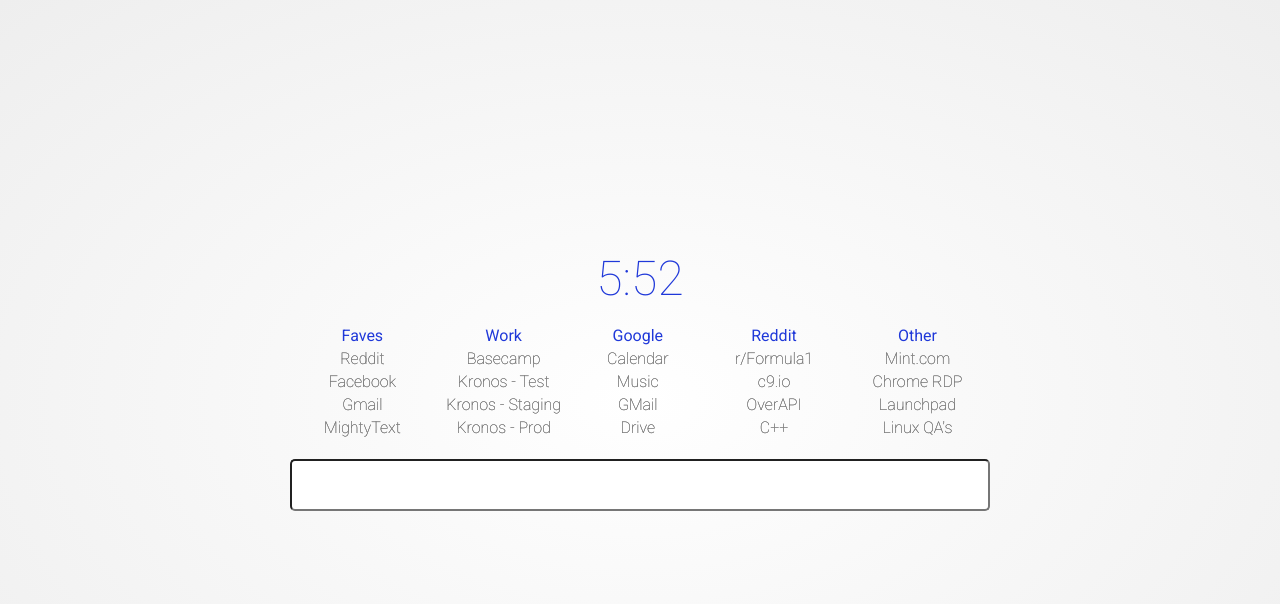
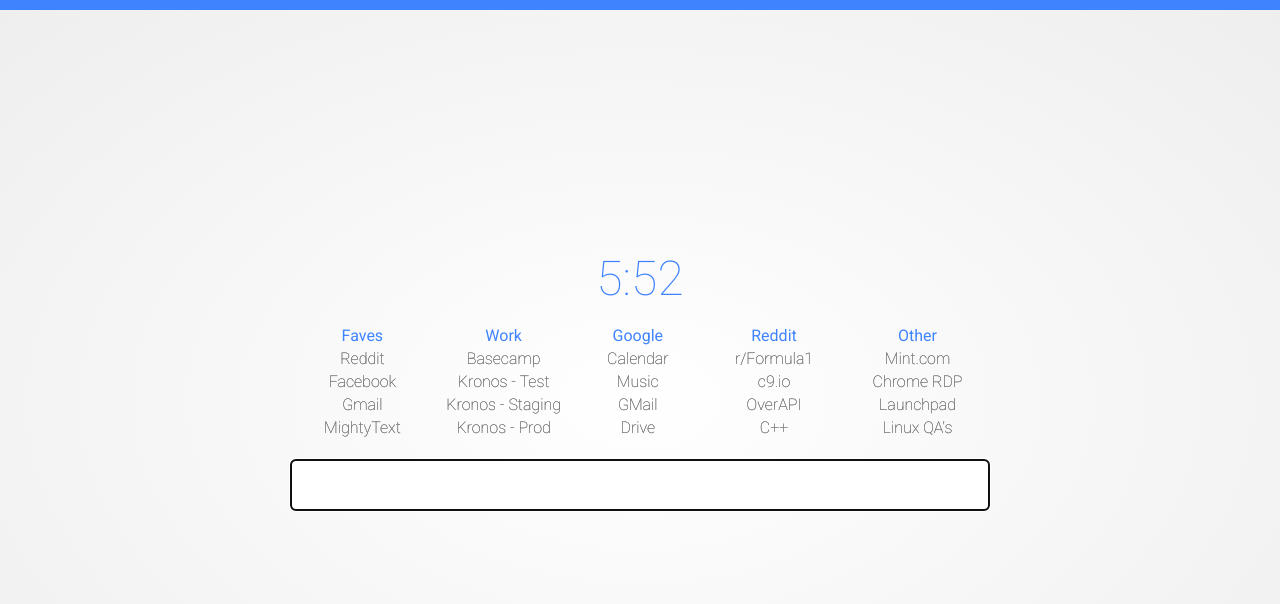
Before and after one commit to rjpiston/startPage, a plain HTML site: page index.html in a window 1280 px wide. Drawn offline with nearby package versions, Linux system fonts and the light colour scheme.

Commit message:
added search box functionality. Separated stylesheet. add jquery library

```diff
--- a/index.html
+++ b/index.html
@@ -1,54 +1,21 @@
 <html>
+
 <head>
     <title>start</title>
     <link rel="shortcut icon" type="image/gif" href="<!--INSERT IMG URL HERE>-->" />
     <link href='http://fonts.googleapis.com/css?family=Roboto:400,100,300' rel='stylesheet' type='text/css'>
     <link rel="stylesheet" type="text/css" href="styles.css">
-		<style type="text/css">
-				body {
-			background : #ffffff;
-			background : radial-gradient(ellipse at center, #ffffff 0%, #eee 100%);
-			background : -moz-radial-gradient(#eee, #fff);
-			}
-			.keepcentered {
-			position : absolute;
-			left : 50%;
-			top : 50%;
-			width : 700px;
-			height : 300px;
-			margin-left : -350px;
-			margin-top : -150px;
-			font-weight : 100;
-			}
-			body {
-			font-family: 'Roboto', sans-serif;
-			font-style : normal;
-			color : #1f38d9; // Change this to change the color of the colored font on the page.
-			margin : 5px;
-			}
-			td, tr {
-			width: 1000px;
-			text-align: center;
-			//border:1px solid black;
-			}
-			a {
-			font-weight: 100;
-			color : #999;
-			}
-			a:hover{
-			color: black;
-			}
-			a:link {
-			text-decoration : none;
-			text-shadow: 0px 0px 0px #000;
-			}
-</style>
+    <script src="//ajax.googleapis.com/ajax/libs/jquery/2.1.1/jquery.min.js"></script>
 </head>
 
 <body onload="updateClock()">
+    <div id="topBar"></div>
     <div class="keepcentered">
-			<center><font size=72><div id="time"></div></font></center>
-			<p><center>
+
+        <center><font size=72><div id="time"></div></font>
+        </center>
+        <p>
+            <center>
 
                 <table width="100%" border="0px">
                     <tr>
@@ -59,55 +26,85 @@
                         <td>Other</td>
                     </tr>
                     <tr>
-					<td><a href="http://www.Reddit.com" target="_blank">Reddit</a></td>
-					<td><a href="https://glacierdigitalcorp.basecamphq.com/" target="_blank">Basecamp</a></td>
-					<td><a href="http://calendar.google.com">Calendar</a></td>
-					<td><a href="http://www.reddit.com/r/formula1/" target="_blank">r/Formula1</a></td>
-					<td><a href="http://www.mint.com">Mint.com</a></td>
+                        <td><a href="http://www.Reddit.com" target="_blank">Reddit</a>
+                        </td>
+                        <td><a href="https://glacierdigitalcorp.basecamphq.com/" target="_blank">Basecamp</a>
+                        </td>
+                        <td><a href="http://calendar.google.com">Calendar</a>
+                        </td>
+                        <td><a href="http://www.reddit.com/r/formula1/" target="_blank">r/Formula1</a>
+                        </td>
+                        <td><a href="http://www.mint.com">Mint.com</a>
+                        </td>
                     </tr>
                     <tr>
-					<td><a href="https://www.facebook.com" target="_blank">Facebook</a></td>
-					<td><a href="http://kronos.test.glacier-digital.com/login.html?ref=/home.html" target="_blank">Kronos - Test</a></td>
-					<td><a href="http://play.google.com/music">Music</a></td>
-					<td><a href="http://www.c9.io">c9.io</a></td>
-					<td><a href="chrome-extension://gbchcmhmhahfdphkhkmpfmihenigjmpp/main.html">Chrome RDP</a></td>
+                        <td><a href="https://www.facebook.com" target="_blank">Facebook</a>
+                        </td>
+                        <td><a href="http://kronos.test.glacier-digital.com/login.html?ref=/home.html" target="_blank">Kronos - Test</a>
+                        </td>
+                        <td><a href="http://play.google.com/music">Music</a>
+                        </td>
+                        <td><a href="http://www.c9.io">c9.io</a>
+                        </td>
+                        <td><a href="chrome-extension://gbchcmhmhahfdphkhkmpfmihenigjmpp/main.html">Chrome RDP</a>
+                        </td>
                     </tr>
                     <tr>
-					<td><a href="https://mail.google.com" target="_blank">Gmail</a></td>
-					<td><a href="https://css1.kronos.staging02.aumbry.com/login.html?ref=/home.html">Kronos - Staging</a></td>
-					<td><a href="http://www.gmail.com">GMail</a></td>
-					<td><a href="http://www.overapi.com">OverAPI</a></td>
-					<td><a href="http://www.launchpad.net">Launchpad</a></td>
+                        <td><a href="https://mail.google.com" target="_blank">Gmail</a>
+                        </td>
+                        <td><a href="https://css1.kronos.staging02.aumbry.com/login.html?ref=/home.html">Kronos - Staging</a>
+                        </td>
+                        <td><a href="http://www.gmail.com">GMail</a>
+                        </td>
+                        <td><a href="http://www.overapi.com">OverAPI</a>
+                        </td>
+                        <td><a href="http://www.launchpad.net">Launchpad</a>
+                        </td>
                     </tr>
                     <tr>
-					<td><a href="https://mightytext.net/web6/" target="_blank">MightyText</a></td>
-					<td><a href="https://css1.kronos.staging.aumbry.com/login.html?ref=/home.html">Kronos - Prod</a></td>
-					<td><a href="http://drive.google.com">Drive</a></td>
-					<td><a href="http://www.cplusplus.com/reference/">C++</a></td>
-					<td><a href="http://www.reddit.com/r/linuxquestions">Linux QA's</a></td>
+                        <td><a href="https://mightytext.net/web6/" target="_blank">MightyText</a>
+                        </td>
+                        <td><a href="https://css1.kronos.staging.aumbry.com/login.html?ref=/home.html">Kronos - Prod</a>
+                        </td>
+                        <td><a href="http://drive.google.com">Drive</a>
+                        </td>
+                        <td><a href="http://www.cplusplus.com/reference/">C++</a>
+                        </td>
+                        <td><a href="http://www.reddit.com/r/linuxquestions">Linux QA's</a>
+                        </td>
                     </tr>
                 </table>
                 <br>
 
-			<input style="padding: 10px;border-radius: 5px; text-align: center; font-size:1.5em; width:700px; margin-bottom: 20px;" />
+                <input id="txtSearch" style="padding: 10px;border-radius: 5px; text-align: center; font-size:1.5em; width:700px; margin-bottom: 20px;" />
+                <p></p>
                 <br>
             </center>
         </p>
     </div>
 </body>
 <script>
-		function updateClock()
-		{
-			Date.getMinutesTwoDigits = function()
-			{
+    $(document).ready(function () {
+        $("input[id='txtSearch']").focus();
+        $("#txtSearch").keyup(function (e) {
+            if (e.keyCode == 13) {
+                var query = $("input[id='txtSearch']").val();
+                window.location = "https://www.google.ca/search?q=" + query;
+            }
+        });
+
+
+    });
+
+    function updateClock() {
+        Date.getMinutesTwoDigits = function () {
             var retval = now.getMinutes();
             if (retval < 10) return ("0" + retval.toString());
             else return retval.toString();
         }
-			Date.getHoursModTwelve = function()
-			{
+        Date.getHoursModTwelve = function () {
             var retval = now.getHours();
-				retval = retval%12;
+            retval = retval % 12;
             if (retval == 0) retval = 12;
             return retval;
         }
@@ -117,4 +114,5 @@
         setTimeout(updateClock, 1000);
     }
 </script>
+
 </html>
--- a/styles.css
+++ b/styles.css
@@ -0,0 +1,46 @@
+body {
+    margin:0;
+    background: #ffffff;
+    background: radial-gradient(ellipse at center, #ffffff 0%, #eee 100%);
+    background: -moz-radial-gradient(#eee, #fff);
+}
+.keepcentered {
+    position: absolute;
+    left: 50%;
+    top: 50%;
+    width: 700px;
+    height: 300px;
+    margin-left: -350px;
+    margin-top: -150px;
+    font-weight: 100;
+}
+body {
+    font-family: 'Roboto', sans-serif;
+    font-style: normal;
+    color: #3f83ff; // Change this to change the color of the colored font on the page.
+    margin: 5px;
+}
+td,
+tr {
+    width: 1000px;
+    text-align: center;
+    //border:1px solid black;
+
+}
+a {
+    font-weight: 100;
+    color: #999;
+}
+a:hover {
+    color: black;
+}
+a:link {
+    text-decoration: none;
+    text-shadow: 0px 0px 0px #000;
+}
+#topBar{
+
+    height: 10px;
+    background-color: #3f83ff;
+    width: 100%;
+}
```
Lines whose indentation alone changed are shown as unchanged.
